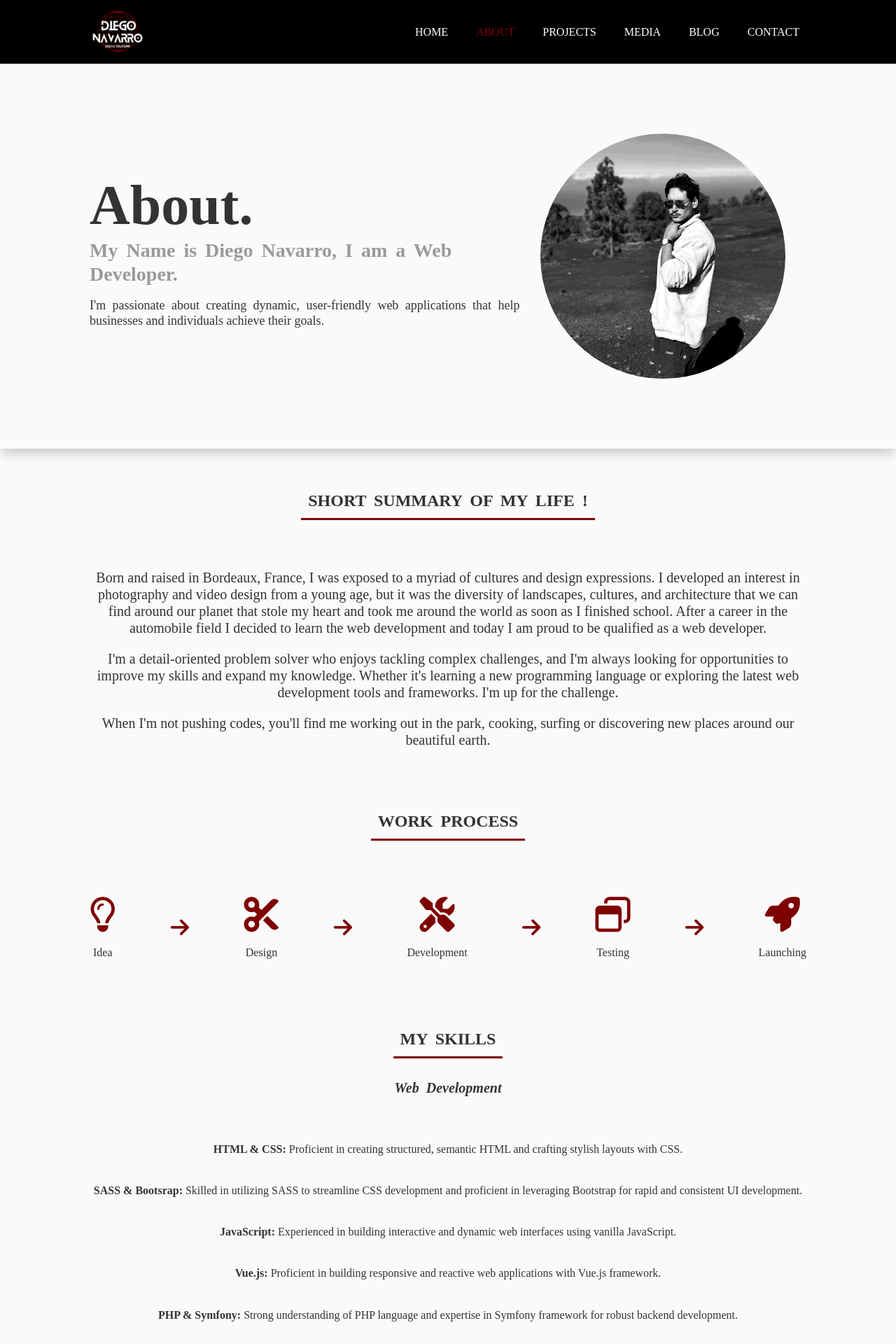
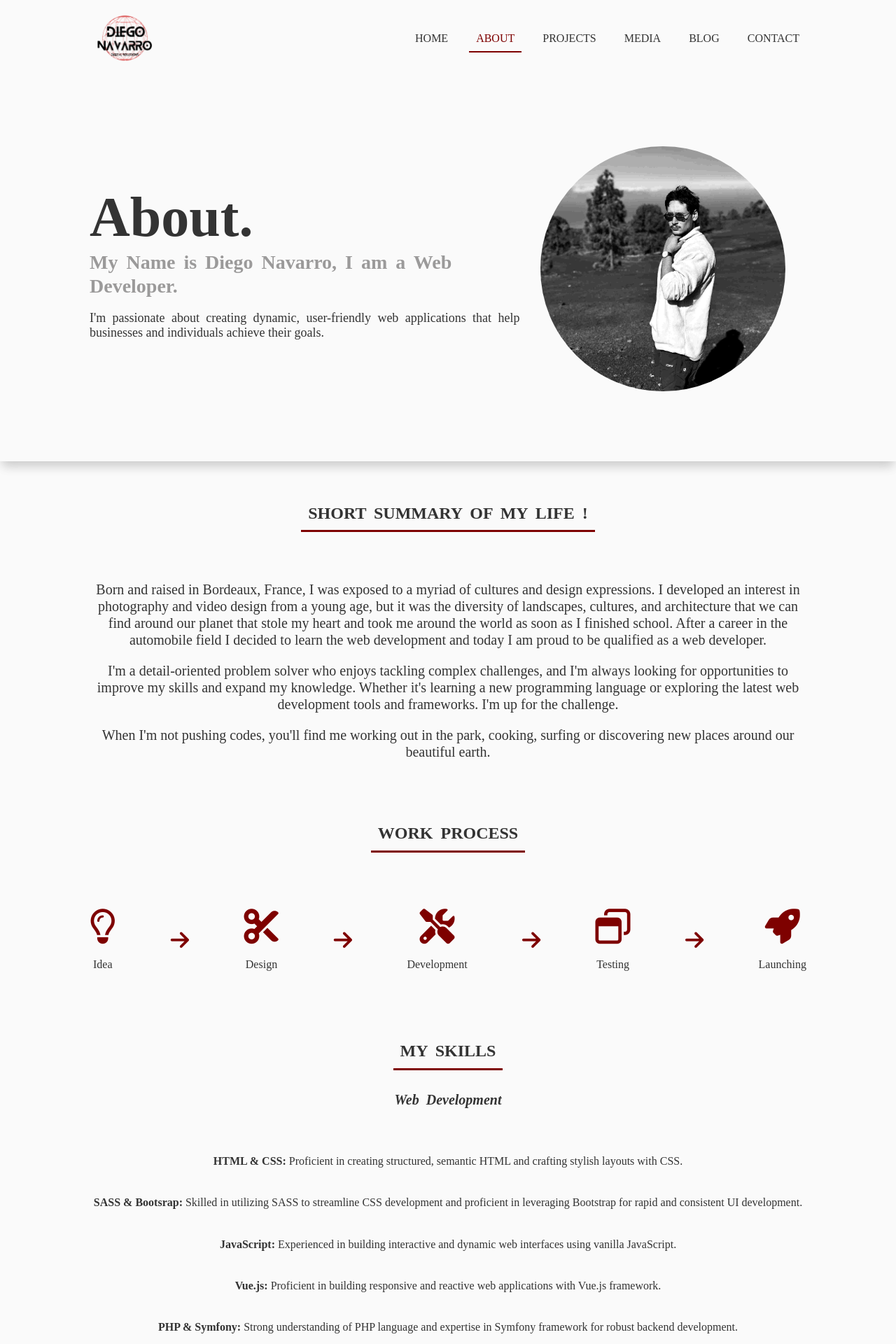
Before and after one commit to DiegNav33/My-Portfolio, a PHP site: page /pages/about.html in a window 1280 px wide. Shown: the top 1920 px of the page at 70% size. Run offline with PHP 8.4, Linux system fonts and the light colour scheme; some libraries are stand-ins or nearby versions.

Commit message:
script added on all pages, header modified and with JS, scss modified

```diff
--- a/css/style.css
+++ b/css/style.css
@@ -350,7 +350,7 @@ template {
   --colorBody: #FAFAFA;
   --colorWhite: #fff;
   --colorRed: #7E0100;
-  --bgGeneral: black;
+  --bgGeneral: #0F110C;
 }
 
 body {
@@ -408,17 +408,23 @@ body .boxShadowGeneral {
 
 /*HEADER*/
 header {
-  background-color: var(--bgGeneral);
   padding: 1rem 0;
   position: sticky;
   top: 0px;
   z-index: 10;
+  transition: 0.5s;
 }
 header .dFlex {
   justify-content: space-between;
   align-items: center;
   flex-direction: row;
 }
+header .dFlex .anchorLogo {
+  border-bottom: none;
+}
+header .dFlex .anchorLogo:hover {
+  border-bottom: none;
+}
 header .dFlex img {
   width: 80px;
   display: block;
@@ -427,31 +433,63 @@ header .dFlex img {
 header .dFlex img:hover {
   filter: opacity(40%) blur(0.5px);
 }
-header .dFlex ul {
+
+.homeHeaderWhite {
+  background-color: transparent;
+}
+.homeHeaderWhite a {
+  padding: 1rem;
+  color: #333;
+  border-bottom: 2px solid transparent;
+  transition: 0.5s;
+}
+.homeHeaderWhite a:hover {
+  color: var(--colorRed);
+  border-bottom: 2px solid var(--colorRed);
+}
+.homeHeaderWhite ul {
   padding: 0;
   margin: 0;
   display: flex;
   list-style: none;
 }
-header .dFlex ul li {
+.homeHeaderWhite ul li {
   padding: 2rem 0 2rem 2rem;
 }
-header .dFlex ul li .active {
+.homeHeaderWhite ul li .active {
   color: var(--colorRed);
-  border-bottom: none;
-}
-header .dFlex ul li .active:hover {
-  border-bottom: none;
-}
-header .dFlex ul li a {
+  border-bottom: 2px solid var(--colorRed);
+}
+
+.homeHeaderBlack {
+  background-color: rgba(0, 0, 0, 0.88);
+  -webkit-backdrop-filter: blur(10px);
+          backdrop-filter: blur(10px);
+}
+.homeHeaderBlack a {
   padding: 1rem;
   color: var(--colorWhite);
-  border-bottom: 2px solid black;
+  border-bottom: 2px solid transparent;
   transition: 0.5s;
 }
-header .dFlex ul li a:hover {
+.homeHeaderBlack a:hover {
   color: var(--colorRed);
   border-bottom: 2px solid var(--colorRed);
+}
+.homeHeaderBlack ul {
+  padding: 0;
+  margin: 0;
+  display: flex;
+  list-style: none;
+}
+.homeHeaderBlack ul li {
+  padding: 2rem 0 2rem 2rem;
+}
+.homeHeaderBlack ul li .active {
+  color: var(--colorRed);
+}
+.homeHeaderBlack ul li .active:hover {
+  border-bottom: transparent;
 }
 
 /*MAIN*/
@@ -1860,6 +1898,6 @@ footer .contactFooter a:hover {
 @media screen and (min-height: 930px) {
   main .homeFlex {
     text-align: center;
-    padding: 25.5rem 0;
+    padding: 29rem 0;
   }
 }/*# sourceMappingURL=style.css.map */
--- a/index.html
+++ b/index.html
@@ -16,10 +16,10 @@
 </head>
 
 <body>
-    <header>
+    <header class="homeHeaderWhite">
         <div class="container">
             <nav class="dFlex">
-                <a href="index.html"><img src="images/Diego-removebg-preview.png" alt="Logo Diego Navarro Digital Solutions"></a>
+                <a class="anchorLogo" href="index.html"><img src="images/diego-logo-white-header.png" alt="Logo Diego Navarro Digital Solutions"></a>
                 <ul>
                     <li><a class="active" href="index.html">HOME</a></li>
                     <li><a href="pages/about.html">ABOUT</a></li>
--- a/pages/about.html
+++ b/pages/about.html
@@ -16,10 +16,10 @@
 </head>
 
 <body>
-    <header>
+    <header class="homeHeaderWhite">
         <div class="container">
             <nav class="dFlex">
-                <a href="../index.html"><img src="../images/Diego.png" alt="Logo Diego Navarro Digital Solutions"></a>
+                <a class="anchorLogo" href="../index.html"><img src="../images/diego-logo-white-header.png" alt="Logo Diego Navarro Digital Solutions"></a>
                 <ul>
                     <li><a href="../index.html">HOME</a></li>
                     <li><a class="active" href="about.html">ABOUT</a></li>
--- a/pages/contact.html
+++ b/pages/contact.html
@@ -16,10 +16,10 @@
 </head>
 
 <body>
-    <header>
+    <header class="homeHeaderWhite">
         <div class="container">
             <nav class="dFlex">
-                <a href="../index.html"><img src="../images/Diego.png" alt="Logo Diego Navarro Digital Solutions"></a>
+                <a class="anchorLogo" href="../index.html"><img src="../images/diego-logo-white-header.png" alt="Logo Diego Navarro Digital Solutions"></a>
                 <ul>
                     <li><a href="../index.html">HOME</a></li>
                     <li><a href="about.html">ABOUT</a></li>
--- a/pages/destination-pages/article.html
+++ b/pages/destination-pages/article.html
@@ -15,10 +15,10 @@
     <script src="../../js/script.js" defer></script>
 </head>
 <body>
-    <header>
+    <header class="homeHeaderWhite">
         <div class="container">
             <nav class="dFlex">
-                <a href="../../index.html"><img src="../../images/Diego.png" alt="Logo Diego Navarro Digital Solutions"></a>
+                <a class="anchorLogo" href="../../index.html"><img src="../../images/diego-logo-white-header.png" alt="Logo Diego Navarro Digital Solutions"></a>
                 <ul>
                     <li><a href="../../index.html">HOME</a></li>
                     <li><a href="../about.html">ABOUT</a></li>
--- a/pages/destination-pages/indonesia.html
+++ b/pages/destination-pages/indonesia.html
@@ -15,10 +15,10 @@
     <script src="../../js/script.js" defer></script>
 </head>
 <body>
-    <header>
+    <header class="homeHeaderWhite">
         <div class="container">
             <nav class="dFlex">
-                <a href="../../index.html"><img src="../../images/Diego.png" alt="Logo Diego Navarro Digital Solutions"></a>
+                <a class="anchorLogo" href="../../index.html"><img src="../../images/diego-logo-white-header.png" alt="Logo Diego Navarro Digital Solutions"></a>
                 <ul>
                     <li><a href="../../index.html">HOME</a></li>
                     <li><a href="../about.html">ABOUT</a></li>
--- a/pages/destination-pages/iran.html
+++ b/pages/destination-pages/iran.html
@@ -14,10 +14,10 @@
     <script src="../../js/script.js" defer></script>
 </head>
 <body>
-    <header>
+    <header class="homeHeaderWhite">
         <div class="container">
             <nav class="dFlex">
-                <a href="../../index.html"><img src="../../images/Diego.png" alt="Logo Diego Navarro Digital Solutions"></a>
+                <a class="anchorLogo" href="../../index.html"><img src="../../images/diego-logo-white-header.png" alt="Logo Diego Navarro Digital Solutions"></a>
                 <ul>
                     <li><a href="../../index.html">HOME</a></li>
                     <li><a href="../about.html">ABOUT</a></li>
--- a/pages/destination-pages/japan.html
+++ b/pages/destination-pages/japan.html
@@ -15,10 +15,10 @@
     <script src="../../js/script.js" defer></script>
 </head>
 <body>
-    <header>
+    <header class="homeHeaderWhite">
         <div class="container">
             <nav class="dFlex">
-                <a href="../../index.html"><img src="../../images/Diego.png" alt="Logo Diego Navarro Digital Solutions"></a>
+                <a class="anchorLogo" href="../../index.html"><img src="../../images/diego-logo-white-header.png" alt="Logo Diego Navarro Digital Solutions"></a>
                 <ul>
                     <li><a href="../../index.html">HOME</a></li>
                     <li><a href="../about.html">ABOUT</a></li>
--- a/pages/destination-pages/mexico.html
+++ b/pages/destination-pages/mexico.html
@@ -15,10 +15,10 @@
     <script src="../../js/script.js" defer></script>
 </head>
 <body>
-    <header>
+    <header class="homeHeaderWhite">
         <div class="container">
             <nav class="dFlex">
-                <a href="../../index.html"><img src="../../images/Diego.png" alt="Logo Diego Navarro Digital Solutions"></a>
+                <a class="anchorLogo" href="../../index.html"><img src="../../images/diego-logo-white-header.png" alt="Logo Diego Navarro Digital Solutions"></a>
                 <ul>
                     <li><a href="../../index.html">HOME</a></li>
                     <li><a href="../about.html">ABOUT</a></li>
--- a/pages/destination-pages/tenerife.html
+++ b/pages/destination-pages/tenerife.html
@@ -15,10 +15,10 @@
     <script src="../../js/script.js" defer></script>
 </head>
 <body>
-    <header>
+    <header class="homeHeaderWhite">
         <div class="container">
             <nav class="dFlex">
-                <a href="../../index.html"><img src="../../images/Diego.png" alt="Logo Diego Navarro Digital Solutions"></a>
+                <a class="anchorLogo" href="../../index.html"><img src="../../images/diego-logo-white-header.png" alt="Logo Diego Navarro Digital Solutions"></a>
                 <ul>
                     <li><a href="../../index.html">HOME</a></li>
                     <li><a href="../about.html">ABOUT</a></li>
--- a/pages/destination-pages/thailand.html
+++ b/pages/destination-pages/thailand.html
@@ -15,10 +15,10 @@
     <script src="../../js/script.js" defer></script>
 </head>
 <body>
-    <header>
+    <header class="homeHeaderWhite">
         <div class="container">
             <nav class="dFlex">
-                <a href="../../index.html"><img src="../../images/Diego.png" alt="Logo Diego Navarro Digital Solutions"></a>
+                <a class="anchorLogo" href="../../index.html"><img src="../../images/diego-logo-white-header.png" alt="Logo Diego Navarro Digital Solutions"></a>
                 <ul>
                     <li><a href="../../index.html">HOME</a></li>
                     <li><a href="../about.html">ABOUT</a></li>
--- a/pages/photo_video.html
+++ b/pages/photo_video.html
@@ -16,10 +16,10 @@
 </head>
 
 <body>
-    <header>
+    <header class="homeHeaderWhite">
         <div class="container">
             <nav class="dFlex">
-                <a href="../index.html"><img src="../images/Diego.png" alt="Logo Diego Navarro Digital Solutions"></a>
+                <a class="anchorLogo" href="../index.html"><img src="../images/diego-logo-white-header.png" alt="Logo Diego Navarro Digital Solutions"></a>
                 <ul>
                     <li><a href="../index.html">HOME</a></li>
                     <li><a href="about.html">ABOUT</a></li>
--- a/pages/projects.html
+++ b/pages/projects.html
@@ -16,10 +16,10 @@
 </head>
 
 <body>
-    <header>
+    <header class="homeHeaderWhite">
         <div class="container">
             <nav class="dFlex">
-                <a href="../index.html"><img src="../images/Diego.png" alt="Logo Diego Navarro Digital Solutions"></a>
+                <a class="anchorLogo" href="../index.html"><img src="../images/diego-logo-white-header.png" alt="Logo Diego Navarro Digital Solutions"></a>
                 <ul>
                     <li><a href="../index.html">HOME</a></li>
                     <li><a href="about.html">ABOUT</a></li>
--- a/scss/_media-query.scss
+++ b/scss/_media-query.scss
@@ -1091,7 +1091,7 @@
     main{
         .homeFlex {
             text-align: center;
-            padding: 25.5rem 0;
+            padding: 29rem 0;
         }
     }
 }
--- a/scss/_root.scss
+++ b/scss/_root.scss
@@ -5,5 +5,5 @@
     --colorBody: #FAFAFA;
     --colorWhite: #fff;
     --colorRed: #7E0100;
-    --bgGeneral: black;
+    --bgGeneral: #0F110C;
 }
--- a/scss/style.scss
+++ b/scss/style.scss
@@ -8,20 +8,25 @@
 @import "container";
 
   /*HEADER*/
-
 header {
-
-    background-color: var(--bgGeneral);
     padding: 1rem 0;
      position: sticky;
      top:0px;
      z-index: 10;
+     transition: .5s;
 
     .dFlex {
         justify-content: space-between;
         align-items: center;
         flex-direction: row;
 
+         .anchorLogo{
+            border-bottom: none;
+
+            &:hover{
+                border-bottom: none;
+            }
+         }
         img {
             width: 80px;
             display: block;
@@ -32,6 +37,25 @@ header {
             }
         }
 
+
+    }
+
+}
+.homeHeaderWhite{
+    background-color: transparent;
+
+    a{
+        padding: 1rem;
+        color: #333;
+        border-bottom: 2px solid transparent;
+        transition: .5s;
+
+        &:hover {
+            color: var(--colorRed);
+            border-bottom: 2px solid var(--colorRed);
+
+        }
+    }
     ul {
         padding: 0;
         margin: 0;
@@ -43,29 +67,46 @@ header {
 
             .active {
                 color: var(--colorRed);
-                    border-bottom: none;
+                border-bottom: 2px solid var(--colorRed);
 
-                    &:hover {
-                        border-bottom: none;
             }
         }
+    }
+}
+
+.homeHeaderBlack{
+    background-color: rgba(0, 0, 0, .88);
+    backdrop-filter: blur(10px);
 
     a {
         padding: 1rem;
         color: var(--colorWhite);
-                    border-bottom: 2px solid black;
+        border-bottom: 2px solid transparent;
         transition: .5s;
 
         &:hover {
             color: var(--colorRed);
             border-bottom: 2px solid var(--colorRed);
-                        ;
+        }
+    }
+    ul {
+        padding: 0;
+        margin: 0;
+        display: flex;
+        list-style: none;
+
+        li {
+            padding: 2rem 0 2rem 2rem;
+
+            .active {
+                color: var(--colorRed);
+
+                 &:hover {
+                    border-bottom: transparent;
                 }
             }
         }
     }
-    }
-
 }
 
 /*MAIN*/
```
Also changed, not shown: js/script.js (+26 -2 lines), images/Diego-logo-black-header.png (renamed from images/Diego-removebg-preview.png), images/diego-logo-white-header.png (added), 1 other file. Lines whose indentation alone changed are shown as unchanged.
